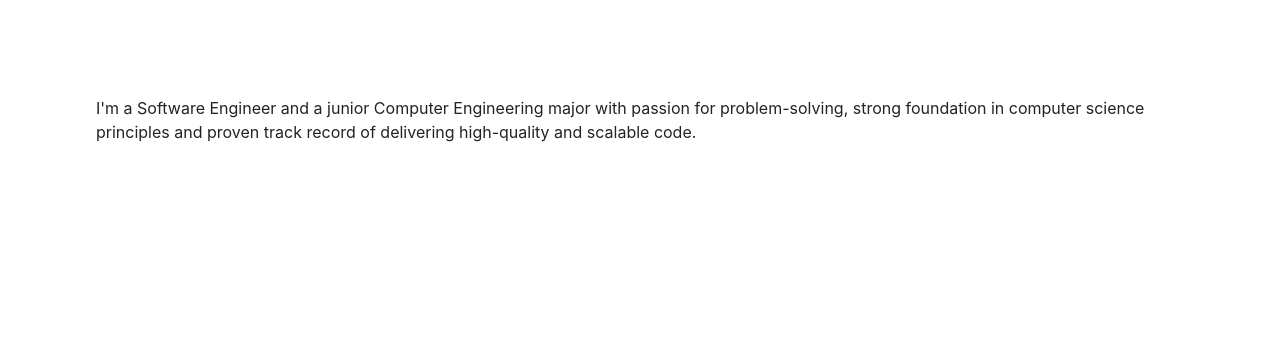
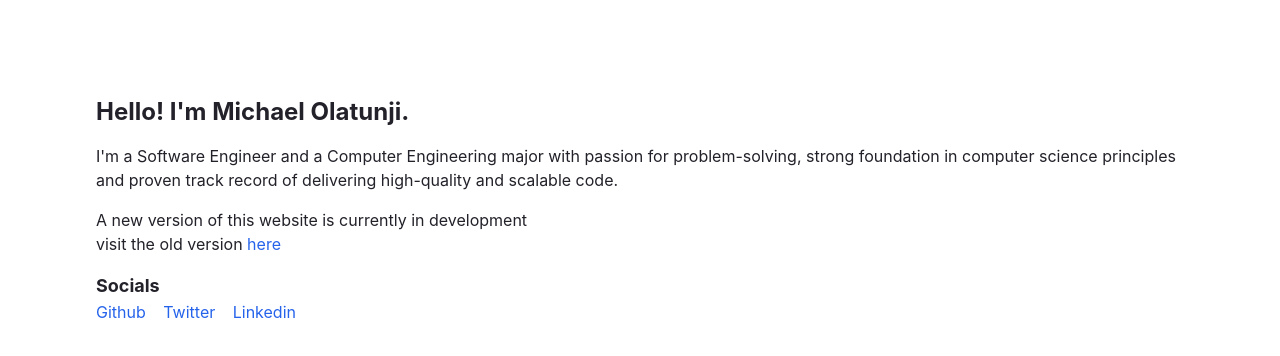
Before and after one commit to imykie/v2-imyke.dev, a Gatsby site: page / in a window 1280 px wide. Built offline with nearby package versions, Linux system fonts and the light colour scheme; Gatsby itself is replaced by a stand-in of ours.

Commit message:
chore: home page

```diff
--- a/src/pages/index.tsx
+++ b/src/pages/index.tsx
@@ -10,15 +10,62 @@ const pageStyles = {
 const IndexPage: React.FC<PageProps> = () => {
   return (
     <main style={pageStyles}>
-      <p>
+      <h1 className="text-2xl font-bold">Hello! I'm Michael Olatunji.</h1>
+      <p className="mt-4">
         <span>
           I'm a <span>Software Engineer</span> and{" "}
-          <span>a junior Computer Engineering major</span>{" "}
-          with passion for problem-solving, strong foundation in computer
-          science principles and proven track record of delivering high-quality
-          and scalable code.
+          <span>a Computer Engineering major</span> with passion for
+          problem-solving, strong foundation in computer science principles and
+          proven track record of delivering high-quality and scalable code.
         </span>
       </p>
+
+      <div className="my-4">
+        <h1 className="">
+          A new version of this website is currently in development
+        </h1>
+        <p className="">
+          visit the old version{" "}
+          <a
+            className="text-blue-600 dark:text-blue-500 hover:underline"
+            href="https://v1.imyke.dev"
+            target="_blank"
+            rel="noopener noreferrer"
+          >
+            here
+          </a>
+        </p>
+      </div>
+
+      <h3 className="text-lg font-bold">Socials</h3>
+      <div className="w-[200px] flex justify-between">
+        <a
+          className="text-blue-600 dark:text-blue-500 hover:underline"
+          href="https://github.com/imykie"
+          target="_blank"
+          rel="noopener noreferrer"
+        >
+          Github
+        </a>
+
+        <a
+          className="text-blue-600 dark:text-blue-500 hover:underline"
+          href="https://twitter.com/_imyke"
+          target="_blank"
+          rel="noopener noreferrer"
+        >
+          Twitter
+        </a>
+
+        <a
+          className="text-blue-600 dark:text-blue-500 hover:underline"
+          href="https://linkedin.com/in/imykel"
+          target="_blank"
+          rel="noopener noreferrer"
+        >
+          Linkedin
+        </a>
+      </div>
     </main>
   );
 };
```
